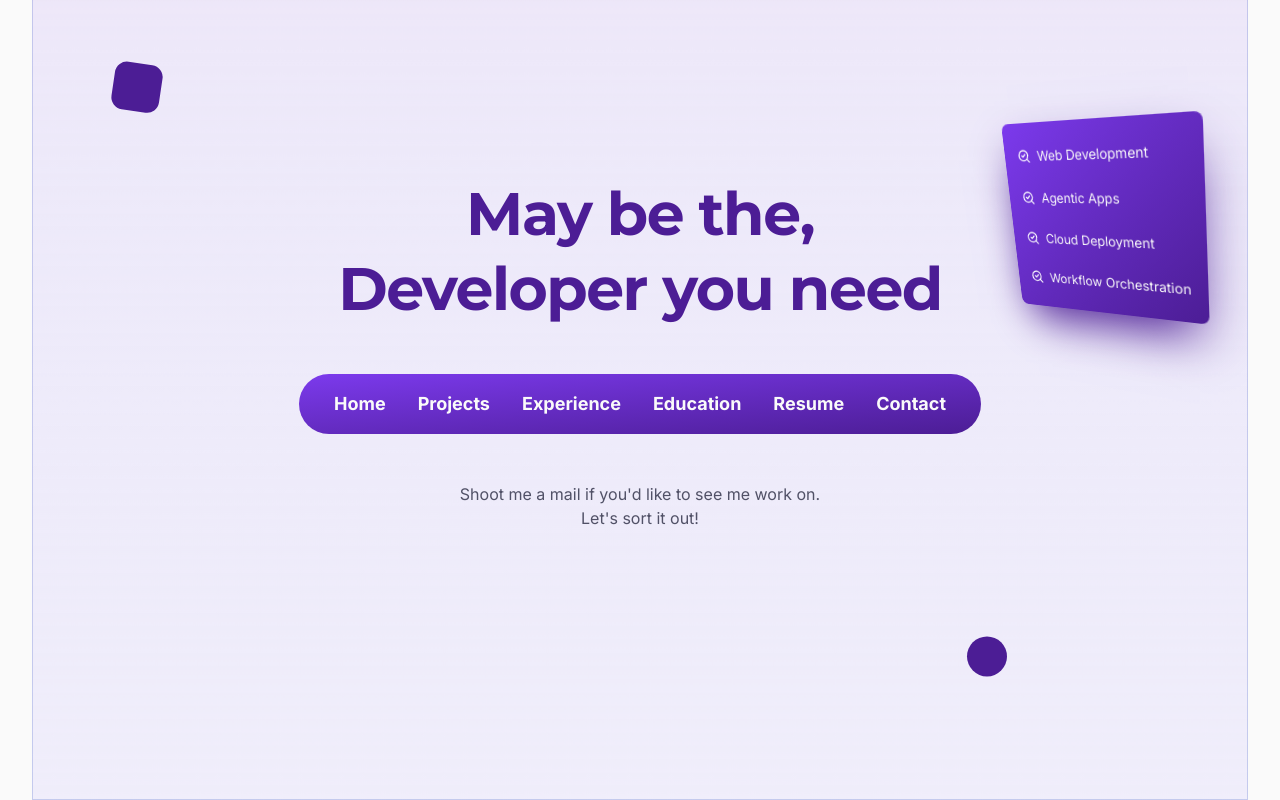
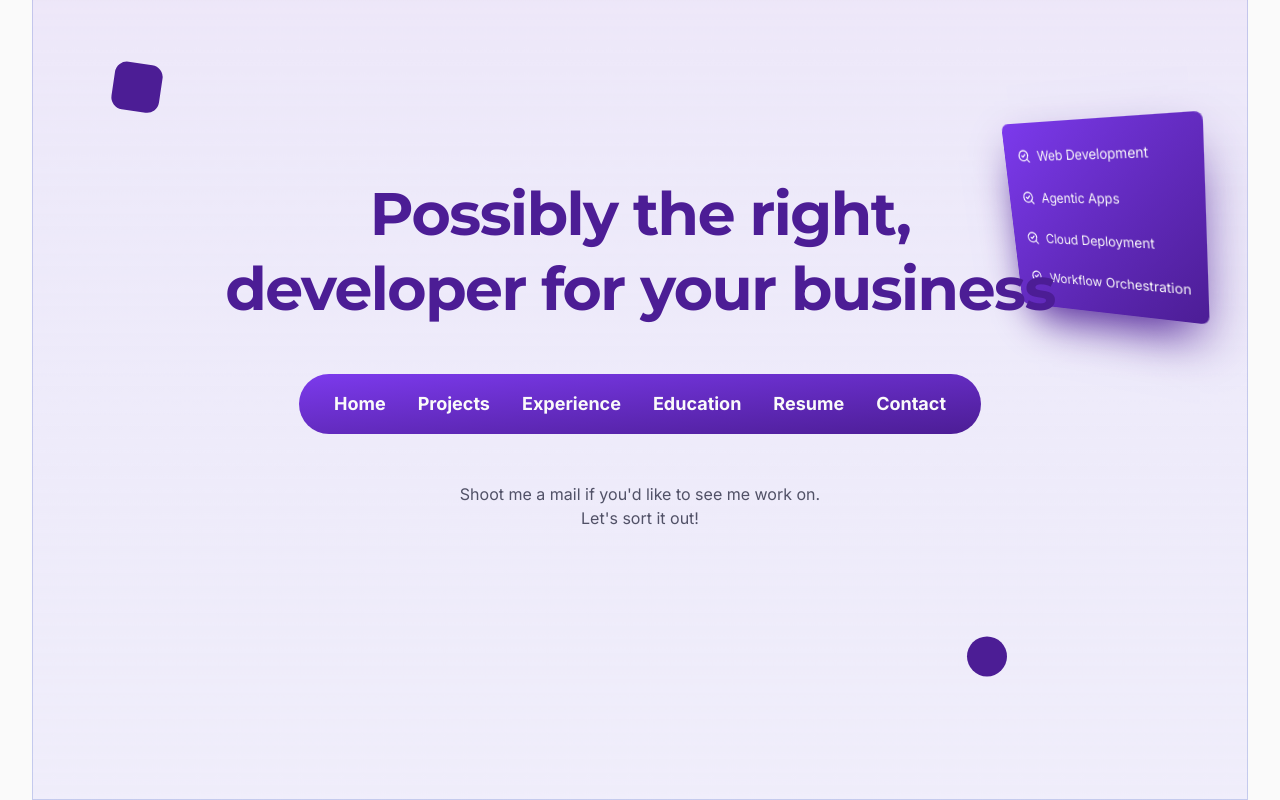
Before and after one commit to Raju-Mannem/portfolio-web, a Next.js app: page / in a window 1280 px wide. Shown: the top 800 px of the page. Built offline with nearby package versions, Linux system fonts and the light colour scheme.

Commit message:
refactor(hero): updated hero heading

```diff
--- a/components/Hero.tsx
+++ b/components/Hero.tsx
@@ -42,9 +42,9 @@ export default function Hero() {
             transition={{ duration: 0.7 }}
             className="text-4xl md:text-6xl font-bold leading-tight"
           >
-            May be the,
+            Possibly the right,
             <br />
-            Developer you need
+            developer for your business
           </motion.h1>
 
           {/* Tabs */}
```
